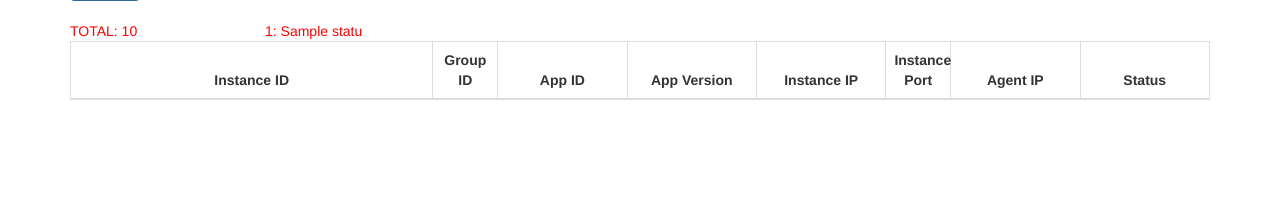
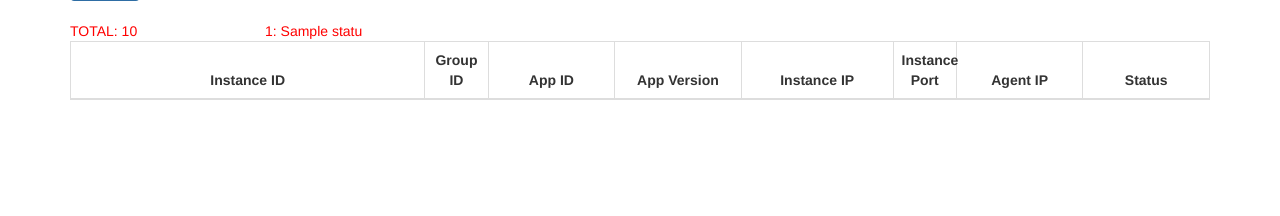
Before and after one commit to zhangyi-zjuer/paas-portal, a Flask app: template app/servers/admin/templates/instance.html in a window 1280 px wide. Shown: the part 341-557 px from the top of the page. Run offline with Flask 2, Linux system fonts and the light colour scheme; tables that the repository leaves empty hold one stand-in row (values such as "Sample post"); the template is opened without the code that fills it: values that come from a table or form of the project are taken from there, most other values are stand-ins (such as "Sample title", 1, 10 or a date in 2020); parts of the project's set-up code (start-up, migrations or seed data) failed here and were passed over; some libraries are stand-ins or nearby versions.

Commit message:
change style

```diff
--- a/app/servers/admin/templates/instance.html
+++ b/app/servers/admin/templates/instance.html
@@ -35,12 +35,12 @@
                     <th class="mid-td" style="width: 5%">Group ID</th>
                     <th class="mid-td" style="width: 10%">App ID</th>
                     <th class="mid-td" style="width: 10%">App Version</th>
-                    <th class="mid-td" style="width: 10%">Instance IP</th>
+                    <th class="mid-td" style="width: 12%">Instance IP</th>
                     <th class="mid-td" style="width: 5%">Instance Port</th>
                     <th class="mid-td" style="width: 10%">Agent IP</th>
                     <th class="mid-td" style="width: 10%">Status</th>
                     {% if g.user.is_authenticated() %}
-                        <th class="mid-td" style="width: 12%">Ops</th>
+                        <th class="mid-td" style="width: 10%">Ops</th>
                     {% endif %}
                 </tr>
                 </thead>
```
